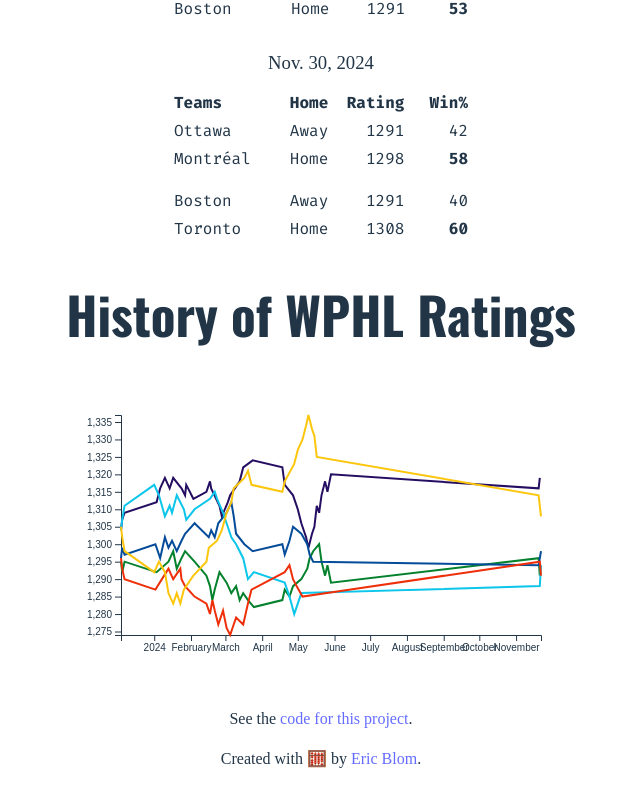
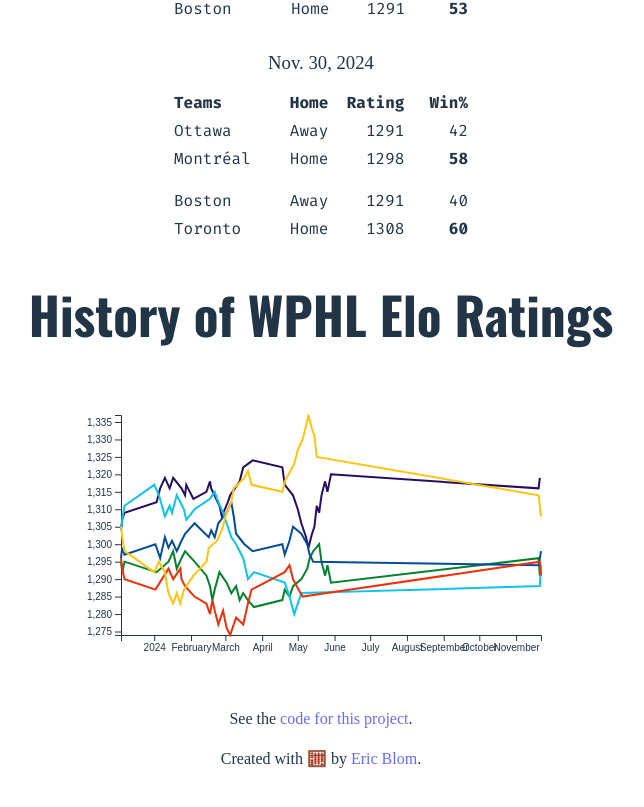
Before and after one commit to ericjohannes/pwhl-elo, a React (Vite) app in the folder pwhl-elo-frontend/: page / in a window 1280 px wide. Shown: the part 934-1741 px from the top of the page, without its empty margins (319-963 px from the left). Built offline with nearby package versions, Linux system fonts and the light colour scheme; a web font is replaced by a local one.

Commit message:
adds word

```diff
--- a/pwhl-elo-frontend/src/eloHistoryChart.jsx
+++ b/pwhl-elo-frontend/src/eloHistoryChart.jsx
@@ -95,7 +95,7 @@ export const eloHistoryChart = () => {
 
     return (
         <section>
-            <h1 className="oswald-bold">History of WPHL Ratings</h1>
+            <h1 className="oswald-bold">History of WPHL Elo Ratings</h1>
 
             {LineChart({width:width, height:height, data:chartableWphlElos})}
         </section>
```
